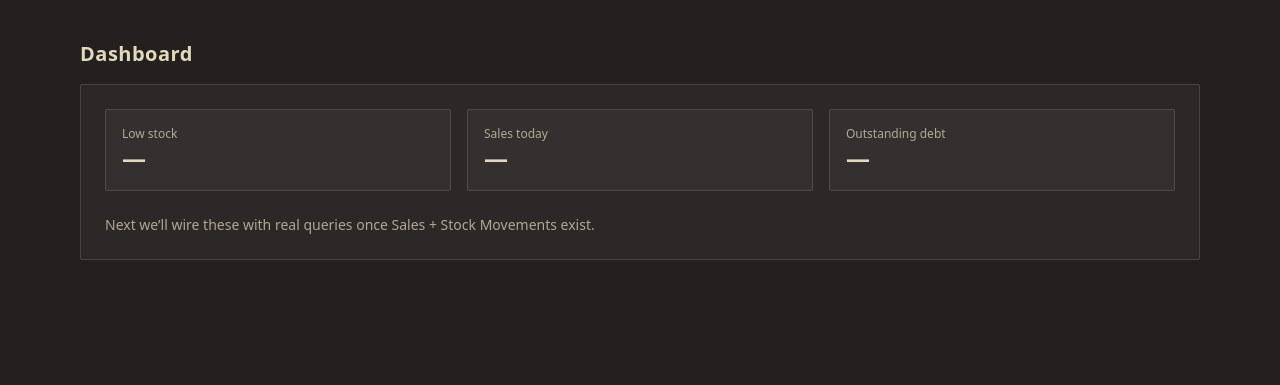
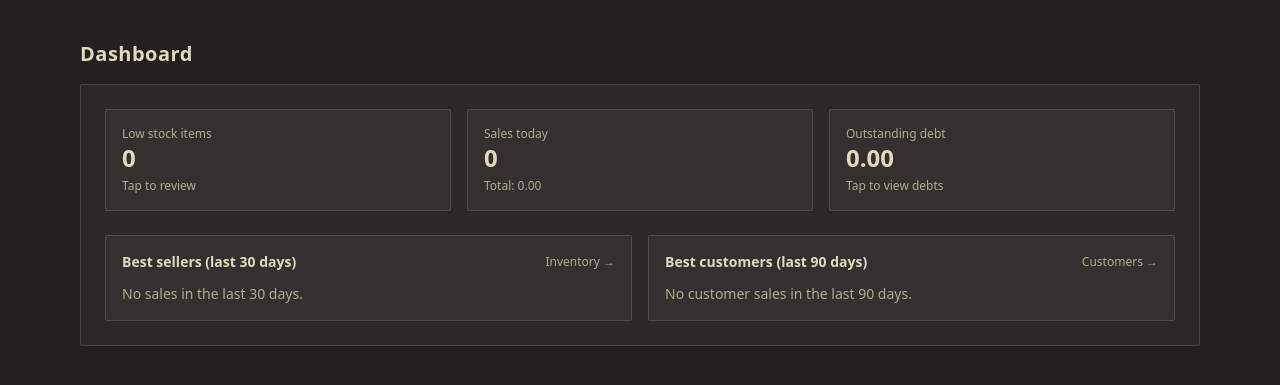
Before and after one commit to oramirezperera/matyz_app, a Django app: page / in a window 1280 px wide. Shown: the part 57-442 px from the top of the page. Run offline with Django 5.2, Linux system fonts and the light colour scheme; the visitor is signed in with stand-in values (Sample User, id 1); data that the repository does not hold is empty; some libraries are stand-ins or nearby versions.

Commit message:
Created the dashboard

```diff
--- a/core/views.py
+++ b/core/views.py
@@ -1,8 +1,105 @@
+from datetime import timedelta
+from decimal import Decimal
+
+from django.contrib.auth.decorators import login_required
+from django.db.models import Sum, F
 from django.shortcuts import render
-from django.contrib.auth.decorators import login_required
+from django.utils import timezone
 
-# Create your views here.
+from inventory.models import Item
+from sales.models import Sale, SaleItem, Payment
+from customers.models import Customer
+
+
+DEFAULT_LOW_STOCK = 5  # later we’ll move this into a Settings table
+
 
 @login_required
 def dashboard(request):
-    return render(request, "core/dashboard.html")
+    now = timezone.now()
+    today = timezone.localdate()
+
+    # --- Low stock count ---
+    # Stock is aggregated; threshold is per-item so we finalize in Python.
+    items = (
+        Item.objects.filter(is_active=True)
+        .annotate(stock=Sum("movements__quantity_change"))
+        .only("id", "low_stock_threshold", "is_active")
+    )
+
+    low_stock_count = 0
+    for it in items:
+        stock = int(it.stock or 0)
+        threshold = it.low_stock_threshold if it.low_stock_threshold is not None else DEFAULT_LOW_STOCK
+        if stock <= threshold:
+            low_stock_count += 1
+
+    # --- Sales today ---
+    sales_today = Sale.objects.filter(created_at__date=today)
+    sales_today_count = sales_today.count()
+    sales_today_total = sales_today.aggregate(s=Sum("total"))["s"] or Decimal("0.00")
+
+    # --- Outstanding debt (all-time) ---
+    # Total owed = total sales - total payments (simple + accurate)
+    total_sales = Sale.objects.aggregate(s=Sum("total"))["s"] or Decimal("0.00")
+    total_paid = Payment.objects.aggregate(s=Sum("amount"))["s"] or Decimal("0.00")
+    outstanding_debt = total_sales - total_paid
+
+    # --- Best sellers (last 30 days) ---
+    start_30 = now - timedelta(days=30)
+    best_sellers = (
+        SaleItem.objects
+        .filter(sale__created_at__gte=start_30)
+        .values("item__id", "item__name", "item__sku")
+        .annotate(
+            qty=Sum("quantity"),
+            revenue=Sum("line_total"),
+        )
+        .order_by("-qty")[:10]
+    )
+
+    # --- Best customers (last 90 days) ---
+    start_90 = now - timedelta(days=90)
+
+    # spent by customer (ignore walk-ins)
+    spent_rows = (
+        Sale.objects.filter(created_at__gte=start_90, customer__isnull=False)
+        .values("customer_id")
+        .annotate(spent=Sum("total"))
+    )
+    spent_map = {r["customer_id"]: (r["spent"] or Decimal("0.00")) for r in spent_rows}
+
+    # paid by customer (same window, based on payment time)
+    paid_rows = (
+        Payment.objects.filter(created_at__gte=start_90, sale__customer__isnull=False)
+        .values("sale__customer_id")
+        .annotate(paid=Sum("amount"))
+    )
+    paid_map = {r["sale__customer_id"]: (r["paid"] or Decimal("0.00")) for r in paid_rows}
+
+    customer_ids = list(spent_map.keys())
+    customers = Customer.objects.filter(id__in=customer_ids, is_active=True).only("id", "name")
+
+    best_customers = []
+    for c in customers:
+        spent = spent_map.get(c.id, Decimal("0.00"))
+        paid = paid_map.get(c.id, Decimal("0.00"))
+        balance = spent - paid
+        best_customers.append({
+            "customer": c,
+            "spent": spent,
+            "paid": paid,
+            "balance": balance,
+        })
+
+    best_customers.sort(key=lambda x: x["spent"], reverse=True)
+    best_customers = best_customers[:10]
+
+    return render(request, "core/dashboard.html", {
+        "low_stock_count": low_stock_count,
+        "sales_today_count": sales_today_count,
+        "sales_today_total": sales_today_total,
+        "outstanding_debt": outstanding_debt,
+        "best_sellers": best_sellers,
+        "best_customers": best_customers,
+    })
--- a/templates/core/dashboard.html
+++ b/templates/core/dashboard.html
@@ -4,22 +4,77 @@
 {% block page_title %}Dashboard{% endblock %}
 
 {% block content %}
+  <!-- KPI Cards -->
   <div class="grid md:grid-cols-3 gap-4">
+    <a href="{% url 'inventory:low_stock' %}" class="matyz-surface rounded-sm p-4 block hover:opacity-95">
+      <div class="text-xs matyz-muted">Low stock items</div>
+      <div class="text-2xl font-semibold">{{ low_stock_count }}</div>
+      <div class="text-xs matyz-muted mt-1">Tap to review</div>
+    </a>
+
+    <a href="{% url 'sales:list' %}" class="matyz-surface rounded-sm p-4 block hover:opacity-95">
+      <div class="text-xs matyz-muted">Sales today</div>
+      <div class="text-2xl font-semibold">{{ sales_today_count }}</div>
+      <div class="text-xs matyz-muted mt-1">Total: {{ sales_today_total }}</div>
+    </a>
+
+    <a href="{% url 'sales:debts' %}" class="matyz-surface rounded-sm p-4 block hover:opacity-95">
+      <div class="text-xs matyz-muted">Outstanding debt</div>
+      <div class="text-2xl font-semibold">{{ outstanding_debt }}</div>
+      <div class="text-xs matyz-muted mt-1">Tap to view debts</div>
+    </a>
+  </div>
+
+  <!-- Best Sellers + Best Customers -->
+  <div class="grid md:grid-cols-2 gap-4 mt-6">
     <div class="matyz-surface rounded-sm p-4">
-      <div class="text-xs matyz-muted">Low stock</div>
-      <div class="text-2xl font-semibold">—</div>
+      <div class="flex items-center justify-between mb-3">
+        <div class="text-sm font-semibold">Best sellers (last 30 days)</div>
+        <a class="text-xs matyz-muted hover:opacity-90" href="{% url 'inventory:items' %}">Inventory →</a>
+      </div>
+
+      <div class="grid gap-2">
+        {% for r in best_sellers %}
+          <div class="matyz-surface rounded-sm p-3 flex items-start justify-between gap-3">
+            <div>
+              <div class="font-semibold text-sm">{{ r.item__name }}</div>
+              <div class="text-xs matyz-muted">SKU: {{ r.item__sku }}</div>
+            </div>
+            <div class="text-right text-sm">
+              <div><span class="matyz-muted">Qty:</span> <span class="font-semibold">{{ r.qty }}</span></div>
+              <div><span class="matyz-muted">Rev:</span> <span class="font-semibold">{{ r.revenue }}</span></div>
+            </div>
+          </div>
+        {% empty %}
+          <div class="matyz-muted text-sm">No sales in the last 30 days.</div>
+        {% endfor %}
+      </div>
     </div>
+
     <div class="matyz-surface rounded-sm p-4">
-      <div class="text-xs matyz-muted">Sales today</div>
-      <div class="text-2xl font-semibold">—</div>
-    </div>
-    <div class="matyz-surface rounded-sm p-4">
-      <div class="text-xs matyz-muted">Outstanding debt</div>
-      <div class="text-2xl font-semibold">—</div>
+      <div class="flex items-center justify-between mb-3">
+        <div class="text-sm font-semibold">Best customers (last 90 days)</div>
+        <a class="text-xs matyz-muted hover:opacity-90" href="{% url 'customers:list' %}">Customers →</a>
+      </div>
+
+      <div class="grid gap-2">
+        {% for r in best_customers %}
+          <a href="{% url 'customers:detail' r.customer.pk %}" class="matyz-surface rounded-sm p-3 block hover:opacity-95">
+            <div class="flex items-start justify-between gap-3">
+              <div>
+                <div class="font-semibold text-sm">{{ r.customer.name }}</div>
+                <div class="text-xs matyz-muted">Spent: {{ r.spent }} • Paid: {{ r.paid }}</div>
+              </div>
+              <div class="text-right text-sm">
+                <div class="text-xs matyz-muted">Balance</div>
+                <div class="font-semibold">{{ r.balance }}</div>
+              </div>
+            </div>
+          </a>
+        {% empty %}
+          <div class="matyz-muted text-sm">No customer sales in the last 90 days.</div>
+        {% endfor %}
+      </div>
     </div>
   </div>
-
-  <div class="mt-6 text-sm matyz-muted">
-    Next we’ll wire these with real queries once Sales + Stock Movements exist.
-  </div>
 {% endblock %}
```
